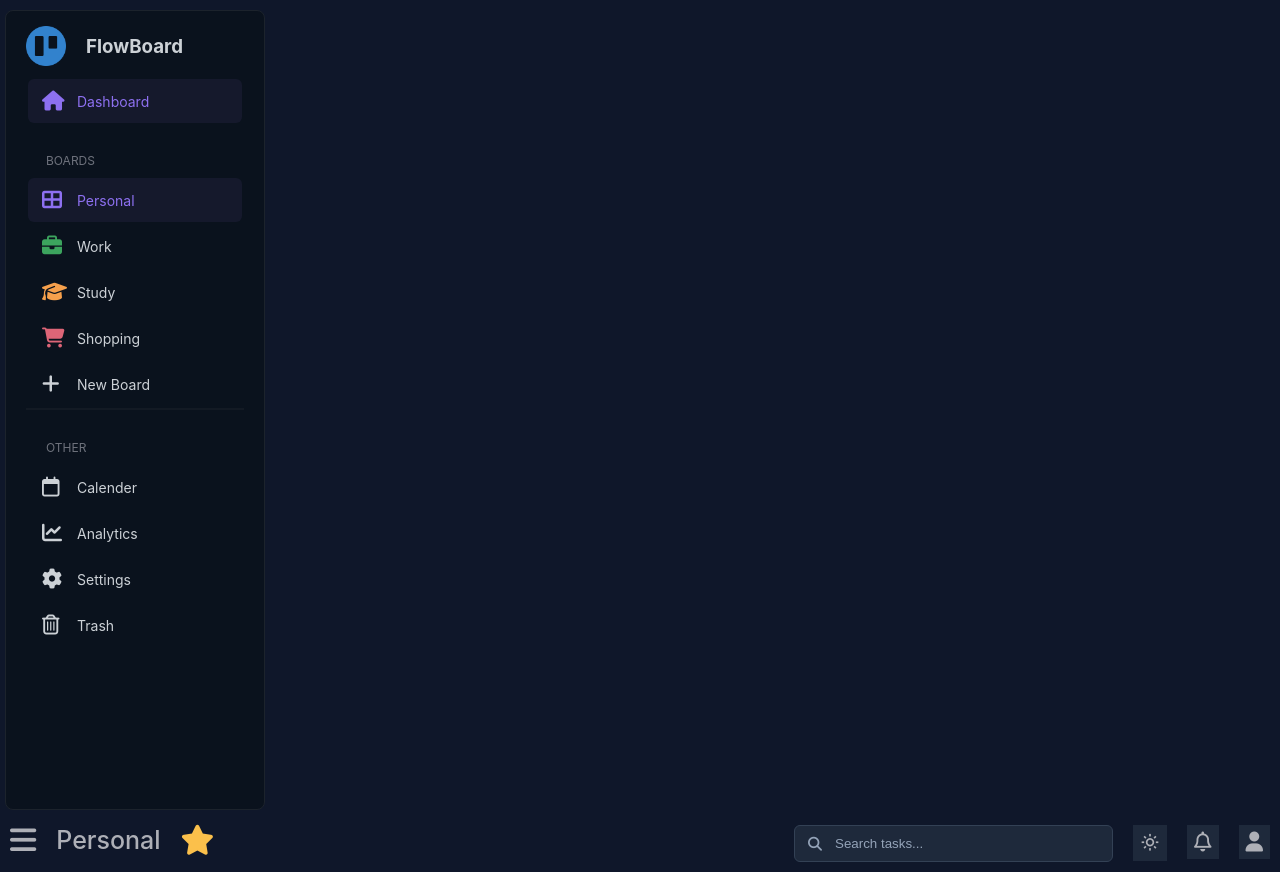
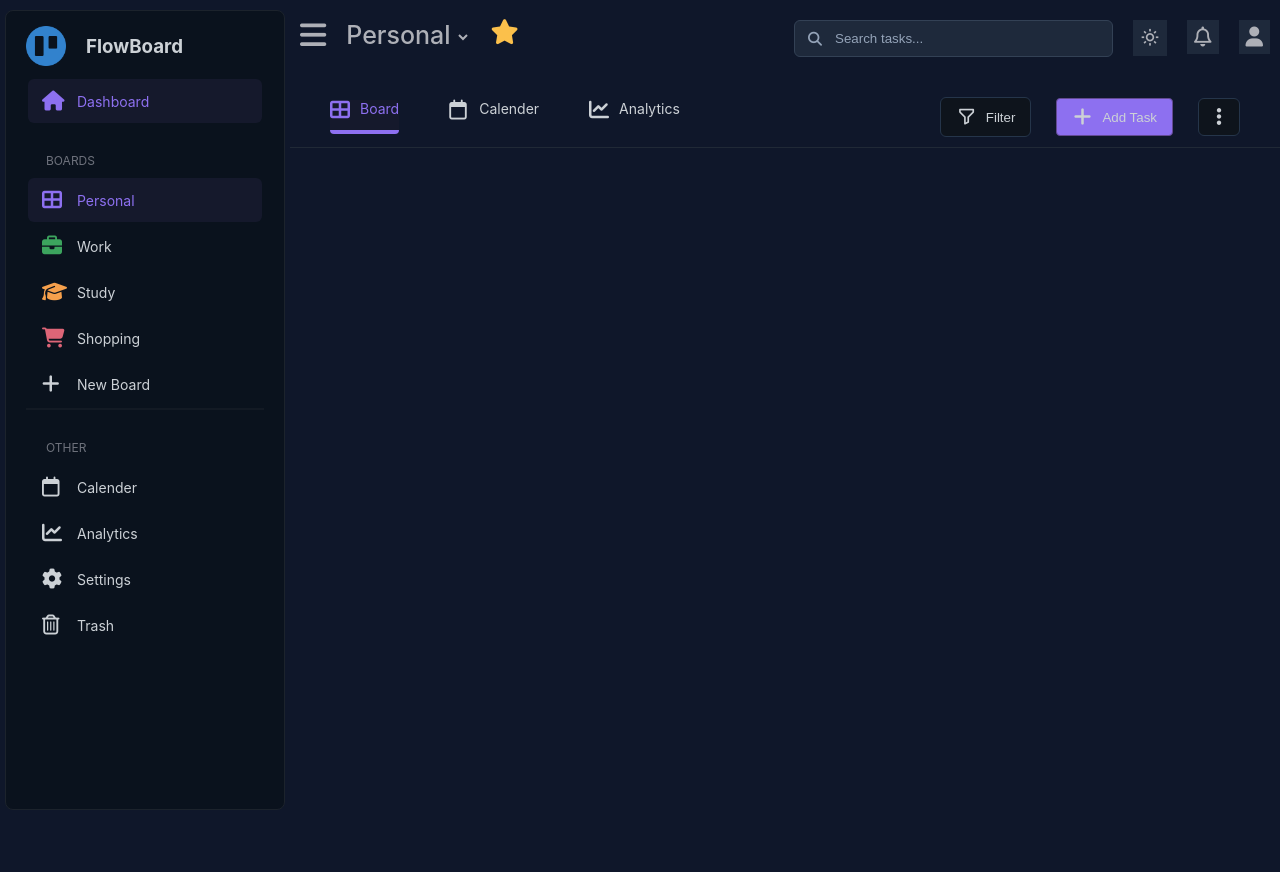
Before and after one commit to tharnishpalanisamy/FlowBoard, a React (Vite) app: page / in a window 1280 px wide. After the commit the page ends 820 px from the top, so only its background shows below. Built offline with nearby package versions, Linux system fonts and the light colour scheme.

Commit message:
tool bar

```diff
--- a/src/App.jsx
+++ b/src/App.jsx
@@ -1,13 +1,11 @@
-import SideBar from "./components/sidebar/SideBar";
-import Header from "./components/header/Header";
+// import SideBar from "./components/sidebar/SideBar";
+// import Header from "./components/header/Header";
+import Layout from './components/layout/Layout'
 import './App.css'
 export default function App(){
     return(
         <>
-            <div className="header">
-                <SideBar/>
-                <Header/>
-            </div>
+            <Layout/>
         </>
     )
 }
--- a/src/components/column/Column.css
+++ b/src/components/column/Column.css
@@ -0,0 +1,4 @@
+.column{
+    background: #0A121D;
+    border: 1px solid #1C232C;
+}
--- a/src/components/header/Header.css
+++ b/src/components/header/Header.css
@@ -2,7 +2,7 @@
     display: flex;
     justify-content: space-between;
     margin: 5px;
-    padding:5px
+    padding:5px ;
 }
 
 .menu{
@@ -31,7 +31,7 @@
 }
 
 .star-icon{
-    font-size: 30px;
+    font-size: 25px;
     color: #FBC04B;
 
 }
@@ -77,3 +77,10 @@
 .theme-icon , .notification-icon , .profile-icon {
     font-size: 20px;
 }
+
+#select{
+    background: transparent;
+    color: #AEB0B7;
+    border: none;
+    font-size: 20px;
+}
--- a/src/components/header/Header.jsx
+++ b/src/components/header/Header.jsx
@@ -7,15 +7,16 @@ export default function Header(){
                 <div className="menu">
 
                     <div className="menu-option">
-                        <i class="fa-solid fa-bars menu-icon"></i>
+                        <i className="fa-solid fa-bars menu-icon"></i>
                     </div>
 
                     <div className="menu-dropdown">
                         <span className='menu-text'>Personal</span>
+                        <select name="" id="select"></select>
                     </div>
 
                     <div className="menu-star">
-                        <i class="fa-solid fa-star star-icon"></i>
+                        <i className="fa-solid fa-star star-icon"></i>
                     </div>
                 </div>
 
@@ -30,15 +31,15 @@ export default function Header(){
                         />
                     </div>
                     <div className="theme">
-                        <button className='theme-btn'><i class='bx bx-sun theme-icon'></i></button>
+                        <button className='theme-btn'><i className='bx bx-sun theme-icon'></i></button>
                     </div>
 
                     <div className="notification">
-                        <button className="notification-btn"><i class="fa-regular fa-bell notification-icon"></i></button>
+                        <button className="notification-btn"><i className="fa-regular fa-bell notification-icon"></i></button>
                     </div>
 
                     <div className="profile">
-                        <button className="profile-btn"><i class="fa-solid fa-user profile-icon"></i></button>
+                        <button className="profile-btn"><i className="fa-solid fa-user profile-icon"></i></button>
                     </div>
                 </div>
 
--- /dev/null
+++ b/src/components/layout/Layout.css
@@ -0,0 +1,8 @@
+.parent{
+    display: flex;
+}
+
+.main-content{
+    padding-top: 10px;
+    flex: 1;
+}
--- /dev/null
+++ b/src/components/layout/Layout.jsx
@@ -0,0 +1,18 @@
+import './Layout.css'
+import Header from '../header/Header'
+import SideBar from '../sidebar/SideBar'
+import Toolbar from '../toolbar/Toolbar'
+
+export default function Layout (){
+    return(
+        <>
+        <div className="parent">
+            <SideBar/>
+            <div className="main-content">
+                <Header/>
+                <Toolbar/>
+            </div>
+        </div>
+        </>
+    )
+}
--- a/src/components/sidebar/SideBar.css
+++ b/src/components/sidebar/SideBar.css
@@ -59,7 +59,8 @@
 .sidebar{
     background: #0A121D;
     margin:10px 5px ;
-    max-width: 260px;
+    max-width: 280px;
+    width: 280px;
     padding: 5px 20px;
     color: #CCD1D6;
     border: 1px solid #1C232C;
--- a/src/components/sidebar/SideBar.jsx
+++ b/src/components/sidebar/SideBar.jsx
@@ -9,27 +9,27 @@ export default function SideBar(){
             </div>
 
             <div className="top">
-                <p className="sidebar-link active"><span><i class="fa-solid fa-house icon"></i></span> Dashboard</p>
+                <p className="sidebar-link active"><span><i className="fa-solid fa-house icon"></i></span> Dashboard</p>
             </div>
 
             <div className="boards">
                 <span className="sidebar-title">BOARDS</span>
                 <div className="boards-items">
-                    <p className="sidebar-link active"><span><i class="fa-solid fa-table-cells-large icon"></i></span> Personal</p>
-                    <p className="sidebar-link"><span><i class="fa-solid fa-briefcase icon work-icon"></i></span> Work</p>
-                    <p className="sidebar-link"><span><i class="fa-solid fa-graduation-cap icon study-icon"></i></span> Study</p>
-                    <p className="sidebar-link"><span><i class="fa-solid fa-cart-shopping icon shopping-icon"></i></span> Shopping</p>
-                    <p className="sidebar-link"><span><i class="fa-solid fa-plus icon-plus icon add-icon"></i></span> New Board</p>
+                    <p className="sidebar-link active"><span><i className="fa-solid fa-table-cells-large icon"></i></span> Personal</p>
+                    <p className="sidebar-link"><span><i className="fa-solid fa-briefcase icon work-icon"></i></span> Work</p>
+                    <p className="sidebar-link"><span><i className="fa-solid fa-graduation-cap icon study-icon"></i></span> Study</p>
+                    <p className="sidebar-link"><span><i className="fa-solid fa-cart-shopping icon shopping-icon"></i></span> Shopping</p>
+                    <p className="sidebar-link"><span><i className="fa-solid fa-plus icon-plus icon add-icon"></i></span> New Board</p>
                 </div>
             </div>
 
             <div className="other">
                 <span className="sidebar-title">OTHER</span>
                 <div className="other-items">
-                    <p className="sidebar-link"><span><i class="fa-regular fa-calendar icon"></i></span> Calender</p>
-                    <p className="sidebar-link"><span><i class="fa-solid fa-chart-line icon"></i></span> Analytics</p>
-                    <p className="sidebar-link"><span><i class="fa-solid fa-gear icon"></i></span> Settings</p>
-                    <p className="sidebar-link"><span><i class="fa-regular fa-trash-can icon"></i></span> Trash</p>
+                    <p className="sidebar-link"><span><i className="fa-regular fa-calendar icon"></i></span> Calender</p>
+                    <p className="sidebar-link"><span><i className="fa-solid fa-chart-line icon"></i></span> Analytics</p>
+                    <p className="sidebar-link"><span><i className="fa-solid fa-gear icon"></i></span> Settings</p>
+                    <p className="sidebar-link"><span><i className="fa-regular fa-trash-can icon"></i></span> Trash</p>
                 </div>
             </div>
         </aside>
--- /dev/null
+++ b/src/components/toolbar/Toolbar.css
@@ -0,0 +1,70 @@
+.toolbar{
+    display: flex;
+    gap: 100px;
+    margin-top: 25px;
+    padding:10px 40px;
+    justify-content: space-between;
+    align-items: center;
+    border-bottom: 1px solid #202936;
+}
+
+
+.toolbar-options{
+    display: flex;
+    gap: 50px;
+}
+
+.toolbar-link{
+    color: #CCD1D6;
+    display: flex;
+    gap: 10px;
+    font-size: 14px;
+}
+
+.toolbar-active{
+    color:#8D70F0;
+    background: #15192C;
+    padding-bottom: 10px;
+    border-bottom: 4px solid #8D70F0;
+    border-radius: 4px;
+
+}
+
+.toolbar-buttons{
+    display: flex;
+    align-items: center;
+    gap:25px
+}
+
+.filterBtn{
+    display: flex;
+    align-items: center;
+    gap: 10px;
+    padding: 8px 15px;
+    border-radius: 6px;
+    background: transparent;
+    border: 1px solid #25354a;
+    color: #CCD1D6;
+    background: #0E141C;
+}
+
+.addTaskBtn{
+    padding: 8px 15px;
+    color: #CCD1D6;
+    background:#8D70F0;
+    border-radius: 4px;
+    border: 1px solid rgb(99, 74, 147);
+    display: flex;
+    align-items: center;
+    gap: 10px;
+}
+
+.menuBtn{
+    padding: 8px 10px;
+    border-radius: 6px;
+    background: transparent;
+    border: 1px solid #25354a;
+    color: #CCD1D6;
+    background: #0E141C;
+
+}
--- /dev/null
+++ b/src/components/toolbar/Toolbar.jsx
@@ -0,0 +1,22 @@
+import './Toolbar.css'
+
+export default function Toolbar(){
+    return(
+        <div className="toolbar">
+            <div className="toolbar-options">
+                <p className="toolbar-link toolbar-active"><span><i className="fa-solid fa-table-cells-large icon"></i>
+                </span> Board</p>
+                <p className="toolbar-link"><span><i className="fa-regular fa-calendar icon"></i></span> Calender</p>
+                <p className="toolbar-link"><span><i className="fa-solid fa-chart-line icon"></i></span> Analytics</p>
+            </div>
+
+            <div className="toolbar-buttons">
+                <button className="filterBtn"><span><i class='bx bx-filter-alt icon' ></i></span> Filter</button>
+                <button className="addTaskBtn"><span>
+                    <i className="fa-solid fa-plus icon-plus icon add-icon"></i></span> Add Task
+                </button>
+                <button className="menuBtn"><i className="fa-solid fa-ellipsis-vertical icon menuIcon"></i></button>
+            </div>
+        </div>
+    )
+}
```
Also changed, not shown: src/components/column/Column.jsx (+13 -0 lines).
